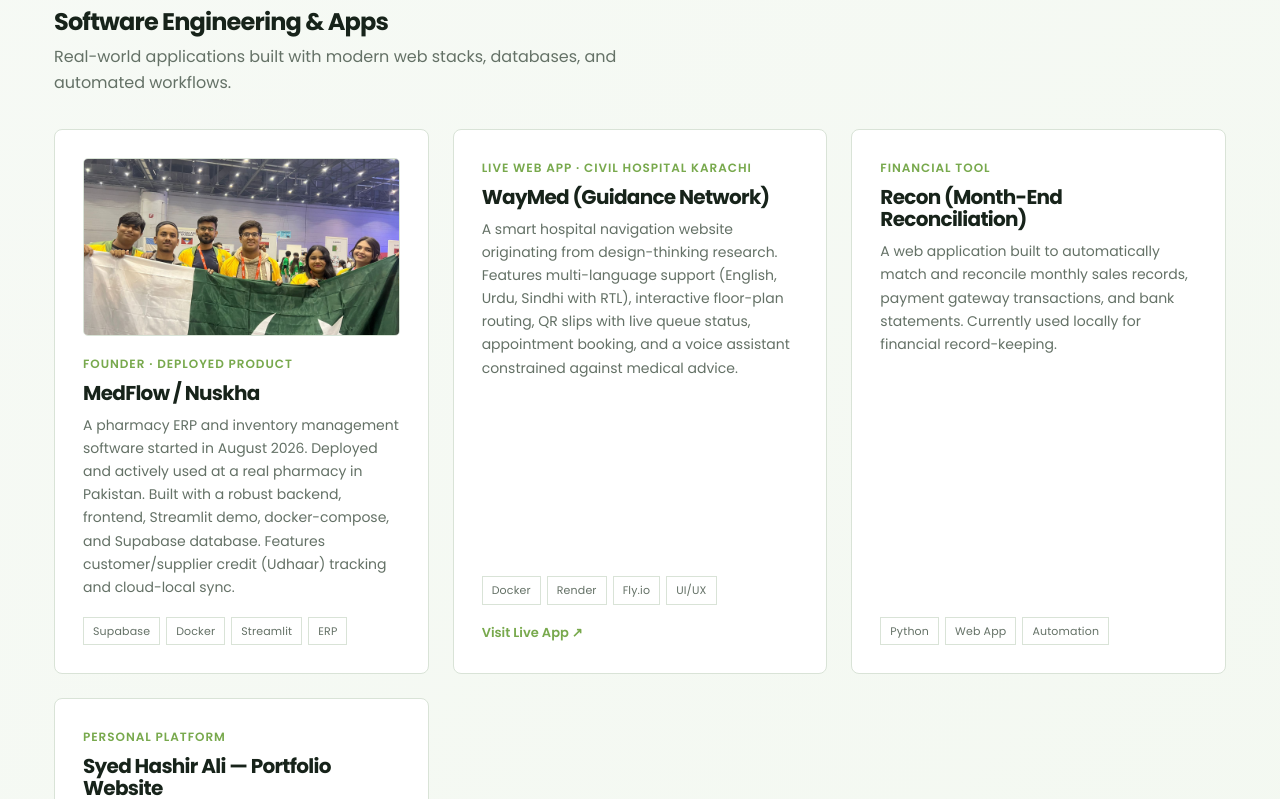
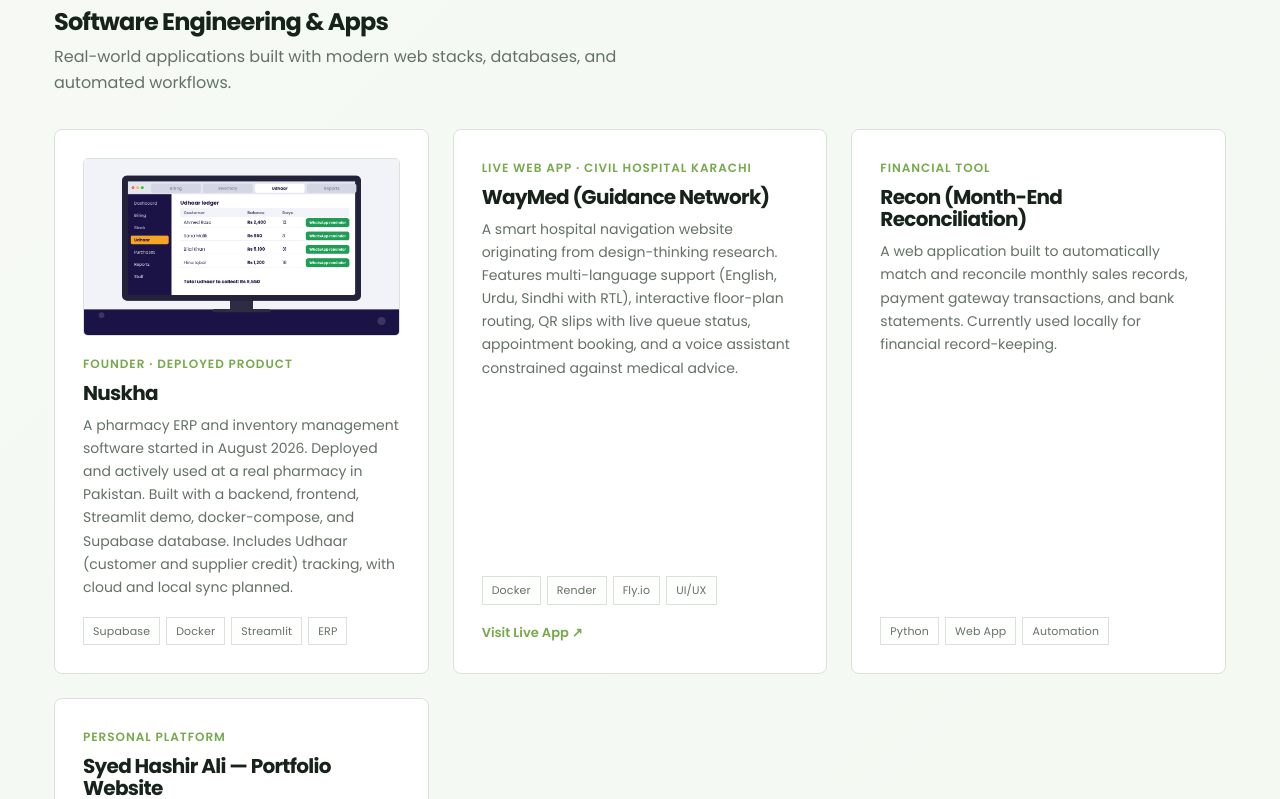
Before and after one commit to ahashir541/personalwebsite, a plain HTML site: page public/portfolio.html in a window 1280 px wide. Shown: the part 704-1503 px from the top of the page. Drawn offline with Linux system fonts and the light colour scheme.

Commit message:
Fix Nuskha portfolio card and project image
Co-authored-by: Copilot <223556219+Copilot@users.noreply.github.com>

```diff
--- a/public/portfolio.html
+++ b/public/portfolio.html
@@ -66,11 +66,11 @@
       <p style="color:var(--muted); max-width:650px; margin-top:8px;">Real-world applications built with modern web stacks, databases, and automated workflows.</p>
       <div class="portfolio-grid">
         <div class="p-card">
-          <img class="p-card__image" src="assets/images/teampakforswitzerland.jpg" alt="Team Pakistan representing Pakistan at the FIRST Global Challenge in Geneva">
+          <img class="p-card__image" src="assets/images/nuskha-mockup-3-udhaar.png" alt="Nuskha pharmacy management software Udhaar ledger interface">
           <div>
             <span class="p-meta">Founder · Deployed Product</span>
-            <h3>MedFlow / Nuskha</h3>
-            <p>A pharmacy ERP and inventory management software started in August 2026. Deployed and actively used at a real pharmacy in Pakistan. Built with a robust backend, frontend, Streamlit demo, docker-compose, and Supabase database. Features customer/supplier credit (Udhaar) tracking and cloud-local sync.</p>
+            <h3>Nuskha</h3>
+            <p>A pharmacy ERP and inventory management software started in August 2026. Deployed and actively used at a real pharmacy in Pakistan. Built with a backend, frontend, Streamlit demo, docker-compose, and Supabase database. Includes Udhaar (customer and supplier credit) tracking, with cloud and local sync planned.</p>
           </div>
           <div class="tag-row"><span class="tag">Supabase</span><span class="tag">Docker</span><span class="tag">Streamlit</span><span class="tag">ERP</span></div>
         </div>
```
Also changed, not shown: public/assets/images/nuskha-mockup-3-udhaar.png (added).
